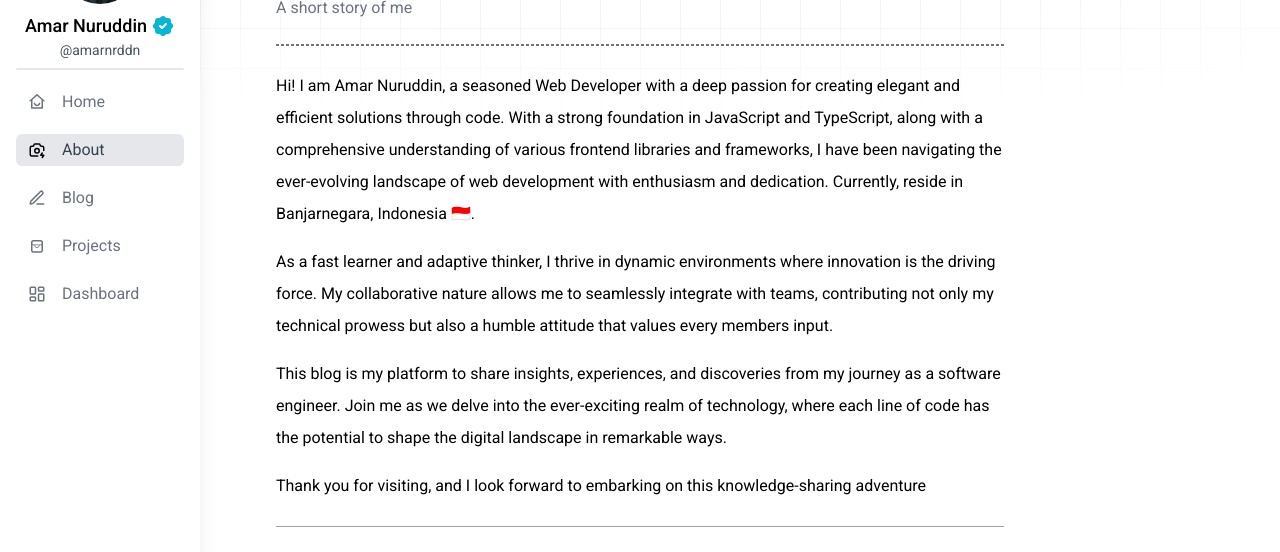
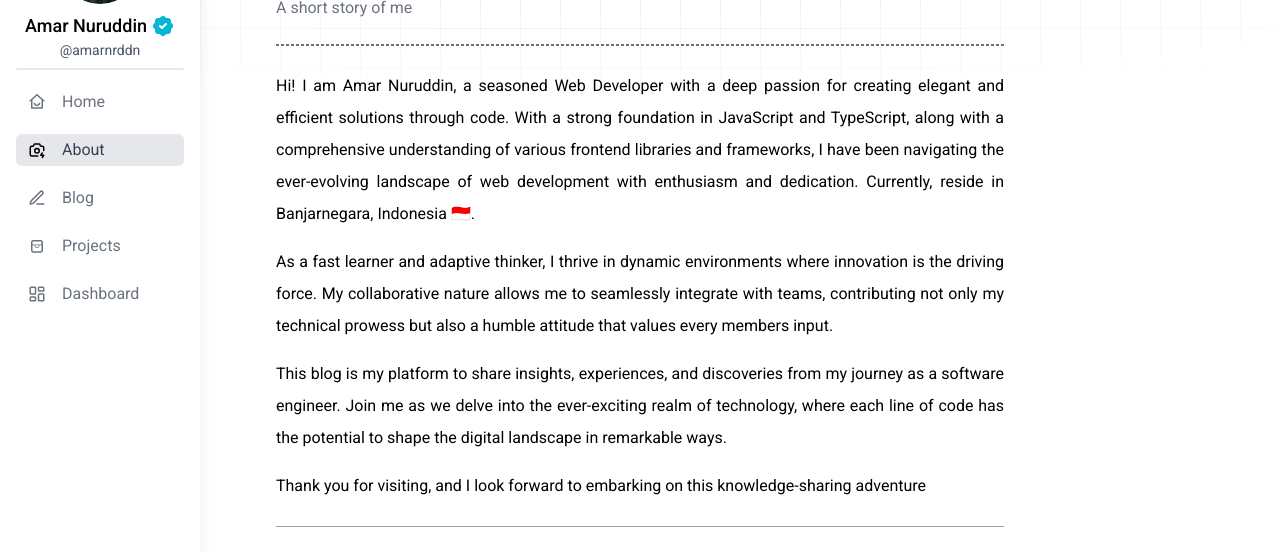
Before and after one commit to amarNrddn/code-amar-v2, a Next.js app: page /about in a window 1280 px wide. Shown: the part 132-684 px from the top of the page. Built offline with nearby package versions, Linux system fonts and the light colour scheme; no server answers.

Commit message:
style: adjust layout height and text alignment across portfolio and components

```diff
--- a/app/(portfolio)/page.tsx
+++ b/app/(portfolio)/page.tsx
@@ -85,7 +85,7 @@ export default function Home() {
         </div>
         <div className="mt-5 relative">
           <div
-            className="mt-4 flex h-40 flex-row space-x-3 overflow-y-hidden overflow-x-auto pt-2 lg:h-52 [scrollbar-width:none] [-ms-overflow-style:none] [&::-webkit-scrollbar]:hidden"
+            className="mt-4 flex h-64 flex-row space-x-3 overflow-y-hidden overflow-x-auto pt-2 lg:h-52 [scrollbar-width:none] [-ms-overflow-style:none] [&::-webkit-scrollbar]:hidden"
             ref={scrollContainerRef}
           >
             <Suspense fallback={<LoadingCard />}>
--- a/components/About/Story.tsx
+++ b/components/About/Story.tsx
@@ -7,7 +7,7 @@ const Story = () => {
 
   return (
     <div>
-      <div className="leading-loose">
+      <div className="leading-loose text-justify">
         <p className="mb-4">{t('about.story.p1')}</p>
         <p className="mb-4">{t('about.story.p2')}</p>
         <p className="mb-4">{t('about.story.p3')}</p>
--- a/components/Home/CardArticel.tsx
+++ b/components/Home/CardArticel.tsx
@@ -36,7 +36,7 @@ const CardArticel = ({ onLoaded }: CardArticelProps) => {
             onClick={() => router.push(`/artikel/${item.slug}`)}
           >
             <div className="relative z-10 flex h-max w-full flex-col items-start space-y-1">
-              <div className="relative aspect-video h-28 w-full overflow-hidden rounded-md lg:h-40">
+              <div className="relative aspect-video h-48 w-full overflow-hidden rounded-md lg:h-40">
                 <ImageLazy
                   image={`${process.env.NEXT_PUBLIC_SUPABASE_URL}/storage/v1/object/public/thumbnails/${item.thumbnail}`}
                   className="h-full w-full rounded-md object-cover"
```
